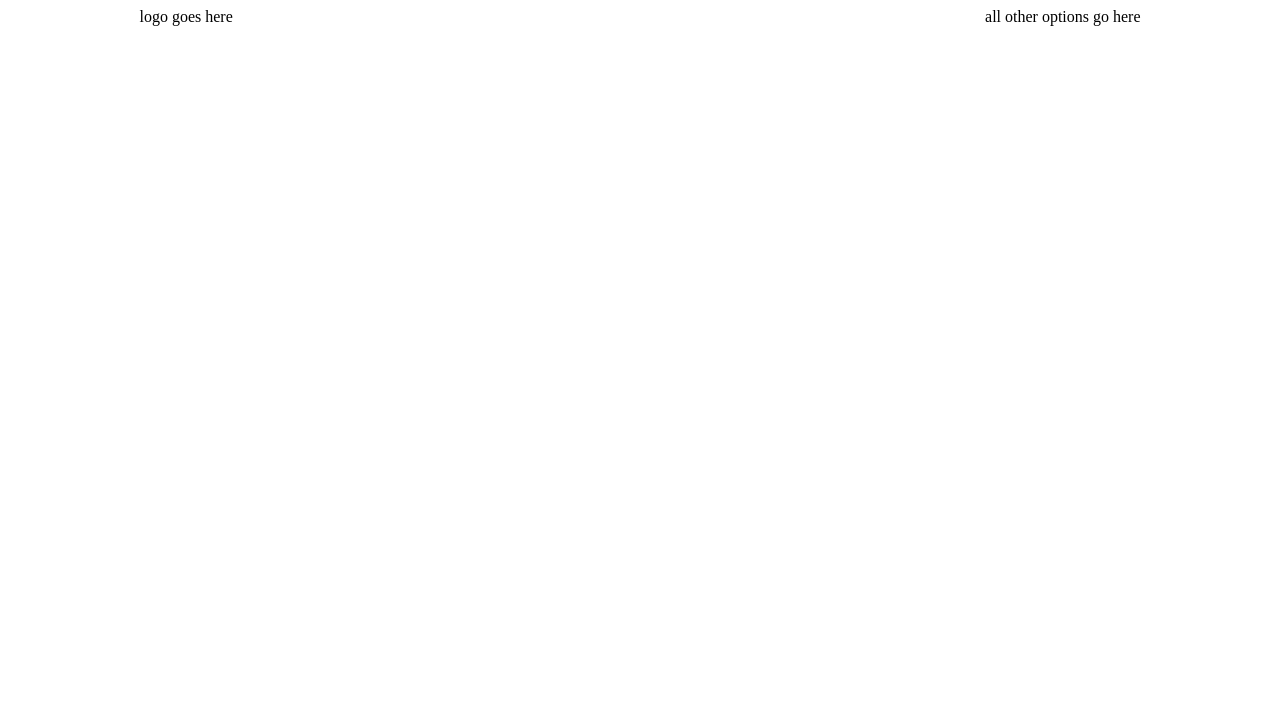
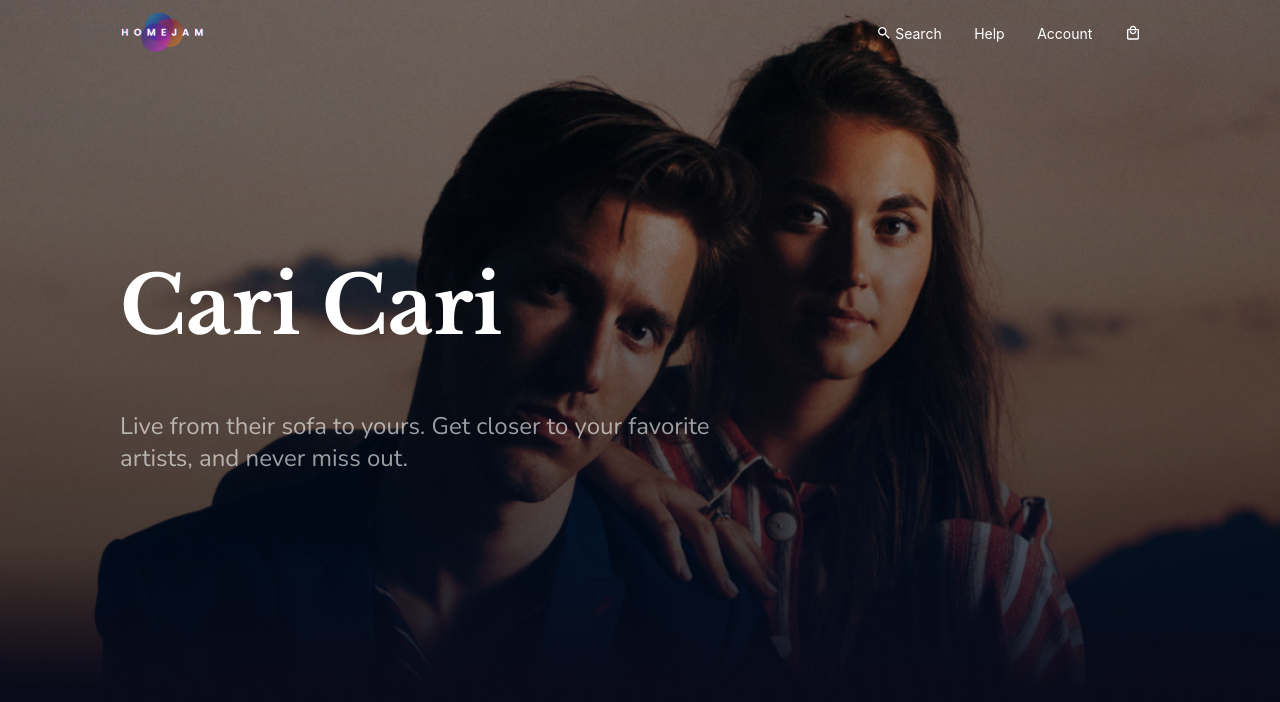
Before and after one commit to usaif1/homejam, a React (Create React App) app: page / in a window 1280 px wide. Shown: the top 702 px of the page. Built offline with nearby package versions, Linux system fonts and the light colour scheme.

Commit message:
added navbar and heading

```diff
--- a/package.json
+++ b/package.json
@@ -4,6 +4,7 @@
   "private": true,
   "dependencies": {
     "@material-ui/core": "^4.11.4",
+    "@material-ui/icons": "^4.11.2",
     "@material-ui/styles": "^4.11.4",
     "@testing-library/jest-dom": "^5.11.4",
     "@testing-library/react": "^11.1.0",
--- a/public/index.html
+++ b/public/index.html
@@ -3,6 +3,12 @@
   <head>
     <meta charset="utf-8" />
     <link rel="icon" href="%PUBLIC_URL%/favicon.ico" />
+    <link rel="preconnect" href="https://fonts.gstatic.com" />
+    <link rel="preconnect" href="https://fonts.gstatic.com" />
+    <link
+      href="https://fonts.googleapis.com/css2?family=Libre+Baskerville:wght@700&family=Nunito&display=swap"
+      rel="stylesheet"
+    />
     <meta name="viewport" content="width=device-width, initial-scale=1" />
     <meta name="theme-color" content="#000000" />
     <meta
--- a/src/App.js
+++ b/src/App.js
@@ -1,8 +1,17 @@
+//dependencies
+import { ThemeProvider, createMuiTheme } from "@material-ui/core/styles";
+
 //imports
 import Routes from "./Routes";
 
+const theme = createMuiTheme({});
+
 function App() {
-  return <Routes />;
+  return (
+    <ThemeProvider theme={theme}>
+      <Routes />
+    </ThemeProvider>
+  );
 }
 
 export default App;
--- a/src/components/home/Heading.js
+++ b/src/components/home/Heading.js
@@ -0,0 +1,18 @@
+//imports
+import { useStyles } from "./styles";
+
+const Heading = () => {
+  const classes = useStyles();
+
+  return (
+    <div className={classes.headingContainer}>
+      <h1 className={classes.heading}>Cari Cari</h1>
+      <h3 className={classes.subHeading}>
+        Live from their sofa to yours. Get closer to your favorite artists, and
+        never miss out.
+      </h3>
+    </div>
+  );
+};
+
+export default Heading;
--- a/src/components/home/Navbar.js
+++ b/src/components/home/Navbar.js
@@ -1,17 +1,100 @@
 //dependencies
 import React from "react";
+import { Link } from "react-router-dom";
+import SearchIcon from "@material-ui/icons/Search";
+import LocalMallOutlinedIcon from "@material-ui/icons/LocalMallOutlined";
+import MenuIcon from "@material-ui/icons/Menu";
 
 //imports
 import homejamNavLogo from "../../assets/navbar/homejam-nav-logo.png";
 import { useStyles } from "./styles";
 
+const iconStyles = {
+  color: "white",
+  fontSize: window.innerWidth > 600 ? "1.6rem" : "2.5rem",
+  marginRight: "0.3rem",
+  cursor: "pointer",
+};
+
+const deskTopLinks = [
+  {
+    text: "Search",
+    path: "/search",
+    icon: <SearchIcon style={iconStyles} />,
+  },
+  {
+    text: "Help",
+    path: "/help",
+    icon: null,
+  },
+  {
+    text: "Account",
+    path: "/account",
+    icon: null,
+  },
+  {
+    text: "",
+    path: "/cart",
+    icon: <LocalMallOutlinedIcon style={iconStyles} />,
+  },
+];
+
+const mobileLinks = [
+  {
+    icon: <SearchIcon style={iconStyles} />,
+  },
+  {
+    icon: <LocalMallOutlinedIcon style={iconStyles} />,
+  },
+  {
+    icon: <MenuIcon style={iconStyles} />,
+  },
+];
+
 const Navbar = () => {
   const classes = useStyles();
 
+  const renderDeskTop = () => {
+    return deskTopLinks.map((link) => {
+      return (
+        <div className={classes.linkContainer}>
+          {link.icon}
+          <Link to={link.path} className={classes.navLink}>
+            {link.text}
+          </Link>
+        </div>
+      );
+    });
+  };
+
+  const renderMobile = () => {
+    return mobileLinks.map((link) => {
+      return <div className={classes.linkContainer}>{link.icon}</div>;
+    });
+  };
+
   return (
     <nav className={classes.nav}>
-      <div>logo goes here</div>
-      <div>all other options go here</div>
+      <div className={classes.navLogoContainer}>
+        <img
+          src={homejamNavLogo}
+          alt="homejam-logo"
+          className={classes.navLogo}
+        />
+      </div>
+      <div className={classes.linksListContainer}>
+        {/* {deskTopLinks.map((link) => {
+          return (
+            <div className={classes.linkContainer}>
+              {link.icon}
+              <Link to={link.path} className={classes.navLink}>
+                <p className={classes.linkText}>{link.text}</p>
+              </Link>
+            </div>
+          );
+        })} */}
+        {window.innerWidth > 600 ? renderDeskTop() : renderMobile()}
+      </div>
     </nav>
   );
 };
--- a/src/components/home/styles.js
+++ b/src/components/home/styles.js
@@ -1,11 +1,84 @@
 //dependencies
 import makeStyles from "@material-ui/styles/makeStyles";
 
-export const useStyles = makeStyles({
+export const useStyles = makeStyles((theme) => ({
   /*navbar*/
   nav: {
     margin: "auto",
     display: "flex",
     justifyContent: "space-between",
+    alignItems: "center",
   },
-});
+  navLogoContainer: {},
+
+  navLogo: {
+    objectFit: "contain",
+  },
+
+  linksListContainer: {
+    display: "flex",
+    alignItems: "center",
+    justifyContent: "space-around",
+    width: "30rem",
+  },
+
+  linkContainer: {
+    display: "flex",
+    alignItems: "center",
+  },
+
+  navLink: {
+    textDecoration: "none",
+    color: "white",
+    fontSize: "1.4rem",
+    fontWeight: "400",
+  },
+
+  icon: {
+    color: "white",
+    fontSize: "1rem",
+  },
+
+  /*Heading*/
+  headingContainer: {
+    marginTop: "20rem",
+  },
+
+  heading: {
+    fontSize: "8rem",
+    fontWeight: "700",
+    fontFamily: "'Libre Baskerville', serif",
+    color: "white",
+  },
+
+  subHeading: {
+    fontSize: "2.4rem",
+    fontFamily: "'Nunito', sans-serif",
+    color: "white",
+    opacity: "0.6",
+    fontWeight: "400",
+    width: "60rem",
+  },
+
+  /*Media Queries*/
+  [theme.breakpoints.down("sm")]: {
+    /*navbar*/
+    navLogoContainer: {
+      width: "25%",
+    },
+    navLogo: {
+      width: "100%",
+    },
+    linksListContainer: {
+      width: "12rem",
+    },
+    /*heading*/
+    heading: {
+      fontSize: "4rem",
+    },
+    subHeading: {
+      fontSize: "1.6rem",
+      width: "unset",
+    },
+  },
+}));
--- /dev/null
+++ b/src/index.css
@@ -0,0 +1,24 @@
+html {
+  font-size: 10px;
+}
+
+body {
+  margin: 0;
+  font-family: -apple-system, BlinkMacSystemFont, "Segoe UI", "Roboto", "Oxygen",
+    "Ubuntu", "Cantarell", "Fira Sans", "Droid Sans", "Helvetica Neue",
+    sans-serif;
+  -webkit-font-smoothing: antialiased;
+  -moz-osx-font-smoothing: grayscale;
+  background: linear-gradient(
+    180deg,
+    rgba(5, 11, 20, 0.28) 0%,
+    rgba(1, 13, 32, 0.69) 67.53%,
+    #0a0b1a 85.33%
+  );
+  background-repeat: no-repeat;
+}
+
+code {
+  font-family: source-code-pro, Menlo, Monaco, Consolas, "Courier New",
+    monospace;
+}
--- a/src/index.js
+++ b/src/index.js
@@ -1,5 +1,6 @@
 import React from "react";
 import ReactDOM from "react-dom";
 import App from "./App";
+import "./index.css";
 
 ReactDOM.render(<App />, document.getElementById("root"));
--- a/src/pages/HomePage.js
+++ b/src/pages/HomePage.js
@@ -3,16 +3,19 @@ import React from "react";
 import { Container } from "@material-ui/core";
 
 //imports
-import { Navbar } from "../components/home";
+import { Navbar, Heading } from "../components/home";
 import { useStyles } from "./styles";
 
 const HomePage = () => {
   const classes = useStyles();
 
   return (
-    <Container classes={{ root: classes.homeContainer }}>
-      <Navbar />
-    </Container>
+    <div className={classes.homeWrapper}>
+      <Container classes={{ root: classes.homeContainer }}>
+        <Navbar />
+        <Heading />
+      </Container>
+    </div>
   );
 };
 
--- a/src/pages/styles.js
+++ b/src/pages/styles.js
@@ -1,9 +1,27 @@
 //dependencies
 import makeStyles from "@material-ui/styles/makeStyles";
 
-export const useStyles = makeStyles({
+//imports
+import bgImage from "../assets/bgImg.png";
+
+export const useStyles = makeStyles((theme) => ({
   /*HomePage*/
+  homeWrapper: {
+    background: `url(${bgImage})`,
+    backgroundRepeat: "no-repeat",
+    backgroundPosition: "top",
+    backgroundSize: "cover",
+    height: "100vh",
+    paddingTop: "1rem",
+  },
+
   homeContainer: {
-    maxWidth: "83%",
+    maxWidth: "85%",
   },
-});
+
+  [theme.breakpoints.down("sm")]: {
+    homeContainer: {
+      maxWidth: "100%",
+    },
+  },
+}));
```
Also changed, not shown: src/assets/bgImg.png (renamed from src/assets/Img.png), 1 other file (tests, documents, lock files or other folders).
